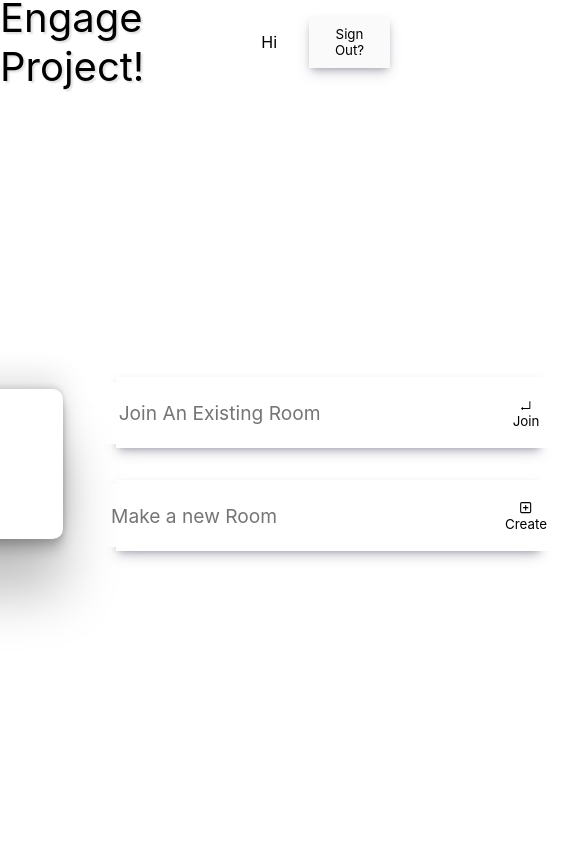
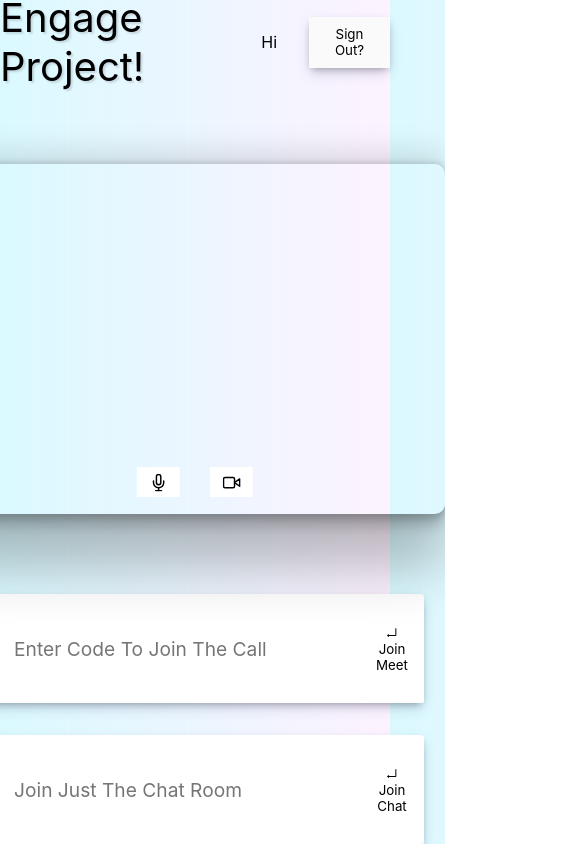
Before and after one commit to Nishit-Dua/engage-clone-client, a React (Create React App) app: page /land in a window 390 px wide. Shown: the whole page, 585 px wide, since content can reach past the window. Built offline with nearby package versions, Linux system fonts and the light colour scheme; no server answers; what javascript-time-ago would draw is missing.

Commit message:
Responsive Design

```diff
--- a/src/components/ChatLibrary.tsx
+++ b/src/components/ChatLibrary.tsx
@@ -57,7 +57,6 @@ const ChatLibrary: FC<{
   }, [roomId]);
 
   useEffect(() => {
-    console.log(messages);
     scrollToNewMessageRef.current?.scrollIntoView({
       behavior: "smooth",
     });
--- a/src/components/VideoChats.tsx
+++ b/src/components/VideoChats.tsx
@@ -5,6 +5,7 @@ import { useAuthContext } from "../context/AuthProvider";
 import { useAppContext } from "../context/AppProvider";
 import { useHistory } from "react-router-dom";
 import { __prod__ } from "../utils/const";
+import { FiVideoOff } from "react-icons/fi";
 
 const socket = __prod__
   ? io("https://engage-clone-server.herokuapp.com/")
@@ -166,7 +167,7 @@ const VideoChat: FC<{ roomId: string }> = ({ roomId }) => {
     // fucking piece of shit es-lint recomendation had me a memory leak
     // which took more than 1.5 hours to fix
     // eslint-disable-next-line react-hooks/exhaustive-deps
-  }, [currentUser?.displayName]);
+  }, []);
 
   const createPeer = (
     userToConnect: string,
@@ -215,7 +216,10 @@ const VideoChat: FC<{ roomId: string }> = ({ roomId }) => {
 
   return (
     <>
-      <video muted ref={userVideo} autoPlay playsInline id="my-video" />
+      <div className="my-video-container">
+        <video muted ref={userVideo} autoPlay playsInline id="my-video" />
+        {!isVideoOn && <FiVideoOff className="no-vid" />}
+      </div>
       {peers.map((peer) => {
         return <Video key={peer.peerId} peer={peer.peer} name={peer.name} />;
       })}
--- a/src/pages/Landingpage.tsx
+++ b/src/pages/Landingpage.tsx
@@ -73,6 +73,7 @@ const Landingpage: FC = () => {
 
   const makeRoomSubmitHandler: SubmitHandler<MakeRoom> = (data, e) => {
     console.log(data);
+    history.push(`/chatroom/${data.room}`);
     e?.target.reset();
   };
 
@@ -81,19 +82,22 @@ const Landingpage: FC = () => {
       <Navbar />
       <main id="landing">
         <div className="video-container">
+          {!isVideoOn && <div className="no-vid"></div>}
           <video ref={vidRef} autoPlay muted playsInline></video>
+          <div className="controls">
             <button
               id="audio-btn"
               onClick={() => dispatchApp({ type: "MIC-TOGGLE" })}
             >
-            {isMicOn ? <FiMic /> : <FiMicOff />}
+              {isMicOn ? <FiMic /> : <FiMicOff className="off" />}
             </button>
             <button
               id="video-btn"
               onClick={() => dispatchApp({ type: "VIDEO-TOGGLE" })}
             >
-            {isVideoOn ? <FiVideo /> : <FiVideoOff />}
+              {isVideoOn ? <FiVideo /> : <FiVideoOff className="off" />}
             </button>
+          </div>
         </div>
         <div className="room-container">
           <div className="form-clamp">
@@ -103,13 +107,13 @@ const Landingpage: FC = () => {
             >
               <input
                 type="text"
-                placeholder="Join An Existing Room"
+                placeholder="Enter Code To Join The Call"
                 {...joinRegister("room", {
                   required: "Enter The Room Code To Join",
                 })}
               />
               <button>
-                <AiOutlineEnter /> Join
+                <AiOutlineEnter /> Join Meet
               </button>
             </form>
             {joinErrors.room && (
@@ -121,7 +125,7 @@ const Landingpage: FC = () => {
             >
               <input
                 type="text"
-                placeholder="Make a new Room"
+                placeholder="Join Just The Chat Room"
                 {...makeRoomRegister("room", {
                   required: "Enter Anything As Room Code To Create A Room",
                   maxLength: {
@@ -132,7 +136,7 @@ const Landingpage: FC = () => {
                 })}
               />
               <button>
-                <FiPlusSquare /> Create
+                <AiOutlineEnter /> Join Chat
               </button>
             </form>
             {registerErrors.room && (
--- a/src/pages/Room.tsx
+++ b/src/pages/Room.tsx
@@ -39,11 +39,11 @@ const Room: FC = () => {
         <button onClick={() => dispatchApp({ type: "DECONNECT-FROM-VIDEO" })}>
           <MdCallEnd className="off" />
         </button>
+        <button onClick={() => dispatchApp({ type: "GO-TO-CHAT-ROOM" })}>
+          <RiChatVoiceLine className="redirect" />
+        </button>
         <button onClick={() => setIsChatOpen((s) => !s)}>
           <BiChat />
-        </button>
-        <button onClick={() => dispatchApp({ type: "GO-TO-CHAT-ROOM" })}>
-          <RiChatVoiceLine className="redirect" />
         </button>
       </div>
     </main>
--- a/src/styles/anonLogin.scss
+++ b/src/styles/anonLogin.scss
@@ -28,10 +28,12 @@
       padding: var(--padding);
       border-radius: var(--border-rad);
       // background-color: darkslateblue;
+      transition: all 0.2s ease-in-out;
 
       &:focus {
         outline: none;
-        background-color: aliceblue;
+        background-color: rgb(221, 238, 255);
+        color: rgb(59, 59, 59);
       }
     }
 
@@ -52,6 +54,11 @@
       transition: all 0.2s ease-in-out;
       // background-color: teal;
 
+      &:hover {
+        background-color: rgb(29, 29, 29);
+        color: white;
+      }
+
       svg {
         transform: translateY(15%);
       }
--- a/src/styles/chat.scss
+++ b/src/styles/chat.scss
@@ -1,11 +1,18 @@
 main.chating-room {
-  background-color: rgb(92, 92, 92);
+  background: rgb(72, 122, 255);
+  background: linear-gradient(
+    45deg,
+    rgba(72, 122, 255, 1) 0%,
+    rgba(0, 218, 255, 1) 100%,
+    rgba(21, 154, 164, 1) 100%
+  );
 }
 
 .chat-room {
   --aside-bgcol: rgb(255, 255, 255);
   padding: 0.5rem 10vw;
   width: 100vw !important;
+  position: relative;
 
   .close-chat {
     display: none;
@@ -18,6 +25,7 @@ main.chating-room {
 
 aside {
   --aside-bgcol: rgb(238, 239, 241);
+  z-index: 10;
 
   transform: translateX(100%);
   opacity: 0;
@@ -31,10 +39,35 @@ aside {
   height: 100vh;
   width: 0;
 
+  @media only screen and (max-width: 900px) {
+    position: absolute;
+    top: 0;
+    left: 0;
+    height: 0;
+    width: 100vw !important;
+    transform: translateX(0);
+    padding: 3rem;
+
+    .close-chat {
+      top: 4rem !important;
+      right: 4rem !important;
+    }
+
+    &.open {
+      height: 100vh;
+      // transform: translateX(0);
+      // opacity: 1;
+    }
+  }
+
   &.open {
     transform: translateX(0);
     opacity: 1;
     width: 350px;
+  }
+
+  &.close {
+    padding: 0;
   }
 
   .close-chat {
--- a/src/styles/index.scss
+++ b/src/styles/index.scss
@@ -20,6 +20,13 @@ body {
     sans-serif;
   -webkit-font-smoothing: antialiased;
   -moz-osx-font-smoothing: grayscale;
+  background: rgb(210, 248, 255);
+  background: rgb(192, 245, 255);
+  background: linear-gradient(
+    90deg,
+    rgba(192, 245, 255, 0.582) 0%,
+    rgba(250, 215, 255, 0.315) 100%
+  );
 }
 
 code {
--- a/src/styles/landing.scss
+++ b/src/styles/landing.scss
@@ -3,7 +3,7 @@ nav {
   display: flex;
   align-items: center;
   justify-content: space-around;
-  // background-color: rebeccapurple;
+  background-color: transparent;
   .logo {
     // background-color: antiquewhite;
     font-size: 2.5rem;
@@ -40,6 +40,24 @@ nav {
   align-items: center;
   justify-content: center;
   // background-color: chartreuse;
+  background: transparent;
+
+  @media only screen and (max-width: 900px) {
+    flex-direction: column;
+    .video-container {
+      flex: 1;
+      margin: 5rem 0;
+      width: 400px;
+      height: 300px;
+      video {
+        object-fit: cover;
+      }
+    }
+    .room-container {
+      flex: 1;
+    }
+  }
+
   .video-container {
     flex: 7;
     position: relative;
@@ -49,29 +67,53 @@ nav {
     // background-color: cornflowerblue;
     video {
       // object-fit: cover;
+      width: 500px;
       border-radius: 10px;
       box-shadow: rgba(0, 0, 0, 0.25) 0px 54px 55px,
         rgba(0, 0, 0, 0.12) 0px -12px 30px, rgba(0, 0, 0, 0.12) 0px 4px 6px,
         rgba(0, 0, 0, 0.17) 0px 12px 13px, rgba(0, 0, 0, 0.09) 0px -3px 5px;
     }
 
+    .controls {
+      position: absolute;
+      left: 50%;
+      bottom: 5%;
+      z-index: 5;
+      display: flex;
+      gap: 30px;
+      transform: translateX(-50%);
+
+      .off {
+        color: rgb(190, 35, 35);
+      }
+    }
+
     button {
-      position: absolute;
+      // position: absolute;
       bottom: 20px;
+      background: rgb(255, 255, 255);
+      color: black;
       border: none;
-      background: white;
       cursor: pointer;
-      padding: 0.5rem 1rem;
-      border-radius: 4px;
-      transition: all 0.2s ease-in-out;
+      transition: all 0.1s ease-in-out;
+      padding: 0.3rem 0.8rem;
+      font-size: 0.5rem;
+      font-weight: 100;
+      // border-radius: 100px;
+      transition: all 0.1s ease-in-out;
 
-      &#audio-btn {
-        right: 40%;
+      &:hover {
+        background-color: rgb(196, 196, 196);
+        padding: 0.2rem 1rem;
       }
 
-      &#video-btn {
-        left: 40%;
-      }
+      // &#audio-btn {
+      //   right: 40%;
+      // }
+
+      // &#video-btn {
+      //   left: 40%;
+      // }
 
       svg {
         font-size: 1.1rem;
@@ -88,6 +130,16 @@ nav {
     display: flex;
     justify-content: center;
     margin-right: 2rem;
+
+    @media only screen and (max-width: 900px) {
+      margin-right: 0 !important;
+      .form-clamp {
+        width: 100% !important;
+        input {
+          height: 100% !important;
+        }
+      }
+    }
 
     .form-clamp {
       width: 80%;
@@ -135,7 +187,8 @@ nav {
         border: none;
         background: white;
         cursor: pointer;
-        padding: var(--padding);
+        padding: 0.5rem 1rem;
+        height: 100%;
         border-radius: 0;
         border-top-right-radius: var(--border-rad);
         border-bottom-right-radius: var(--border-rad);
--- a/src/styles/room.scss
+++ b/src/styles/room.scss
@@ -1,5 +1,6 @@
 #room {
-  background-color: rgb(31, 31, 31);
+  background: rgb(29, 29, 29);
+  background: linear-gradient(90deg, rgb(29, 29, 29) 0%, rgb(48, 48, 48) 100%);
   display: flex;
   justify-content: space-between;
   min-height: 100vh;
@@ -21,6 +22,22 @@
     align-items: center;
     justify-content: space-between;
 
+    @media only screen and (max-width: 900px) {
+      padding: 0.5rem 2rem;
+      gap: 1rem;
+
+      button {
+        padding: 0.4rem 1rem;
+        font-size: 0.8rem;
+        position: relative;
+
+        &:hover {
+          background-color: rgb(223, 167, 94);
+          padding: 0.6rem 1.5rem;
+        }
+      }
+    }
+
     .off {
       color: rgb(190, 35, 35);
     }
@@ -36,6 +53,7 @@
       transition: all 0.1s ease-in-out;
       padding: 0.8rem 1.5rem;
       font-size: 1rem;
+      position: relative;
 
       &:hover {
         background-color: rgb(223, 167, 94);
@@ -47,9 +65,18 @@
 
 .video-grid {
   padding: 1rem;
+  flex: 1;
+  height: fit-content;
   display: flex;
+  align-items: center;
+  justify-content: center;
+  margin-top: -12rem;
   gap: 2rem;
   flex-wrap: wrap;
+
+  @media only screen and (max-width: 900px) {
+    margin-top: 0rem;
+  }
 
   .video-container {
     --video-size: 240px;
@@ -70,15 +97,38 @@
     }
   }
 }
-
-#my-video {
+.my-video-container {
   --my-vid-size: 6rem;
+  z-index: 5;
   position: absolute;
-  object-fit: cover;
+  height: var(--my-vid-size);
+  width: calc(var(--my-vid-size) * 16 / 9);
   overflow: hidden;
-  border-radius: 15px;
+  border: 1px dashed white;
+  border-radius: 5px;
   left: 3rem;
   bottom: 3rem;
-  height: var(--my-vid-size);
-  width: calc(var(--my-vid-size) * 16 / 9);
+
+  @media only screen and (max-width: 900px) {
+    --my-vid-size: 4rem;
+
+    border-radius: 3px;
+    left: 3rem;
+    top: 2rem;
+    border: 1px solid white;
+  }
+  #my-video {
+    object-fit: cover;
+    height: 100%;
+    width: 100%;
+  }
+  .no-vid {
+    position: absolute;
+    top: 0;
+    left: 0;
+    height: 100%;
+    width: 100%;
+    background-color: rgb(46, 46, 46);
+    color: rgb(255, 85, 85);
+  }
 }
```
Also changed, not shown: src/utils/useDisconnect.ts (renamed from src/utils/useDisconnect.tsx). Lines whose indentation alone changed are shown as unchanged.
